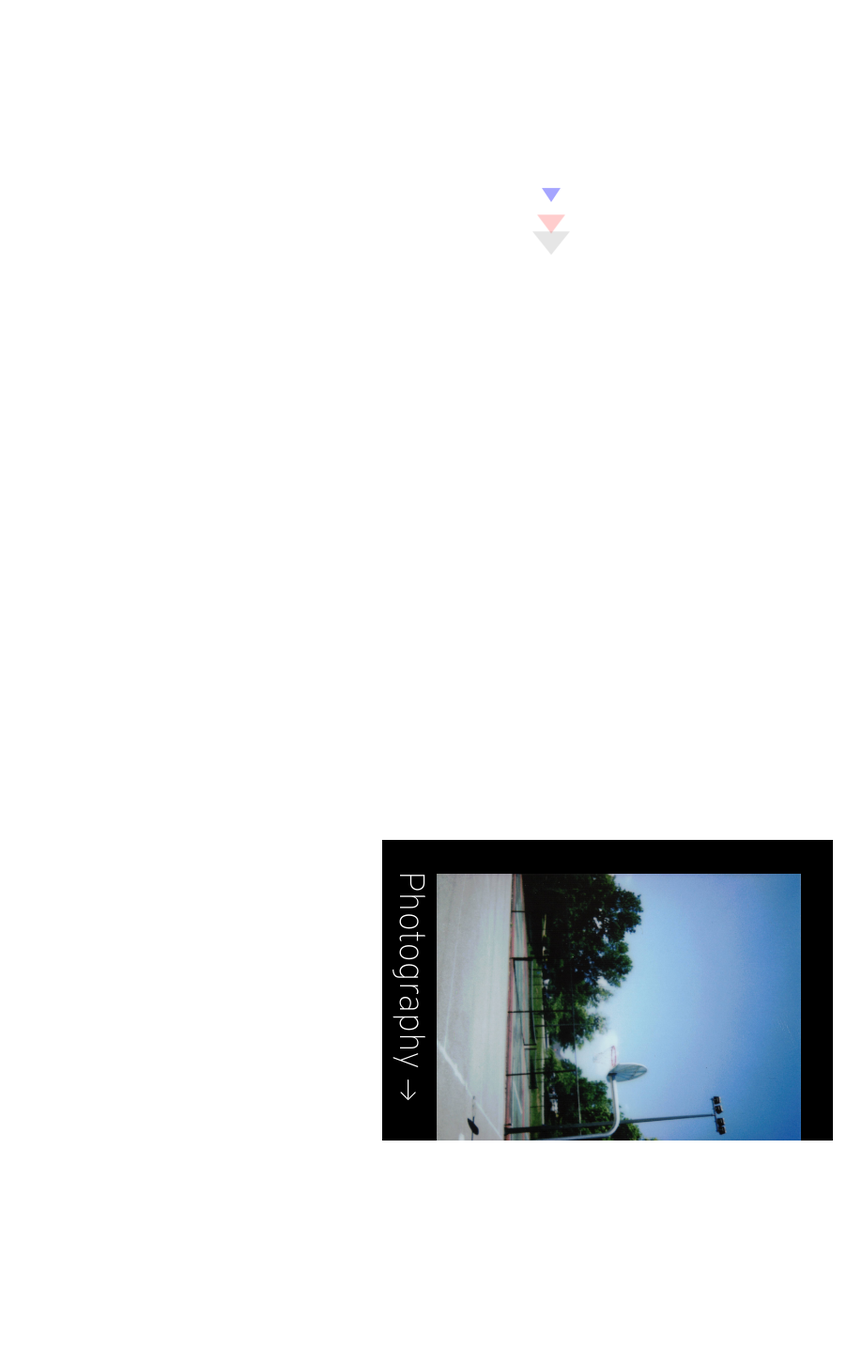
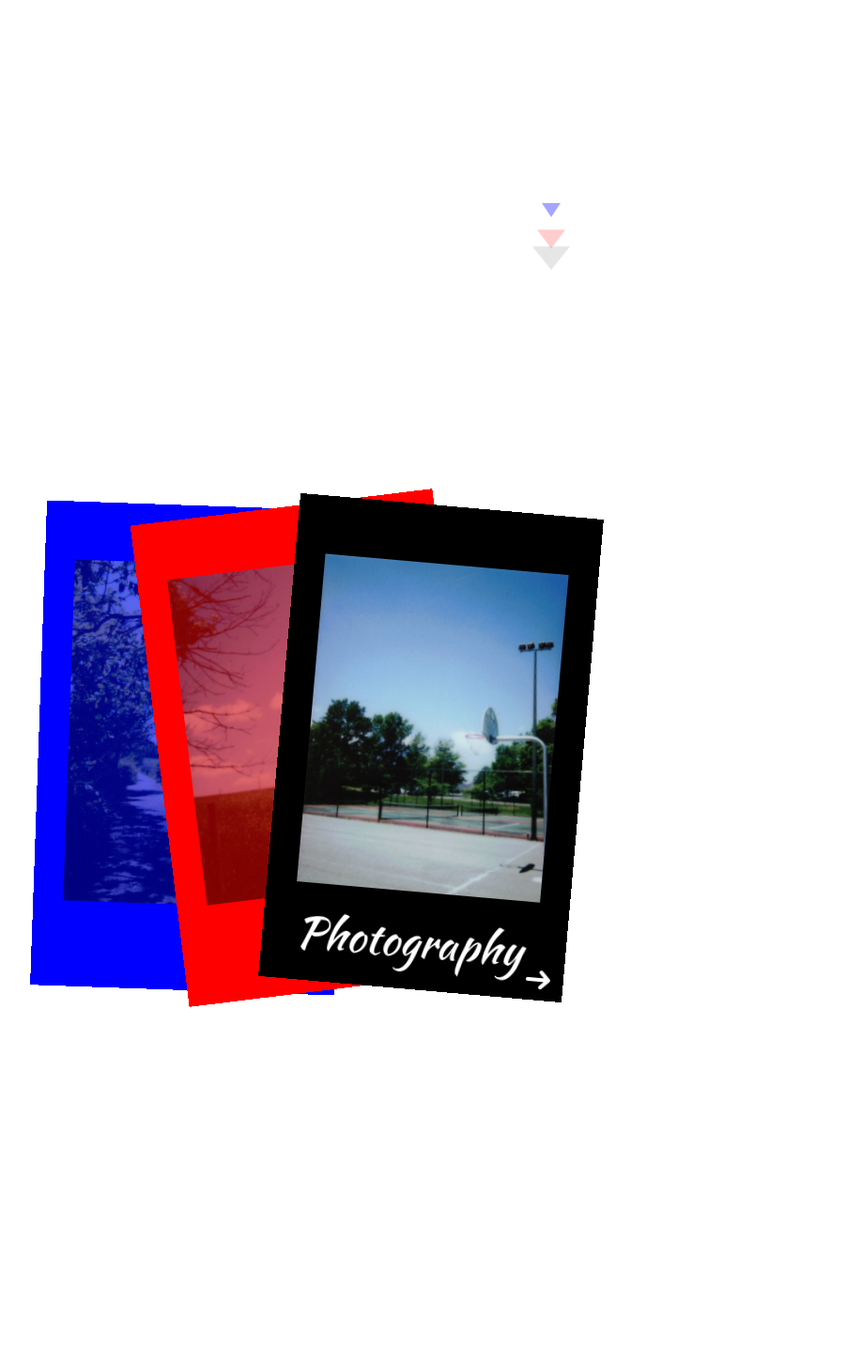
Before and after one commit to the-real-dorado/the-real-dorado.github.io, a PHP site: page / in a window 1280 px wide. Shown: the part 367-1821 px from the top of the page at 94% size, without its empty margins (53-971 px from the left). Before the commit the page ends 1581 px from the top, so only its background shows below. Run offline with PHP 8.4, Linux system fonts and the light colour scheme.

Commit message:
photography_anim

```diff
--- a/index.html
+++ b/index.html
@@ -16,15 +16,15 @@
 
     <link rel="stylesheet" href="/styles/title_anim.css">
     <link rel="stylesheet" href="/styles/arrow.css">
-    <link rel="stylesheet" href="/styles/photos_anim.css">
     <link rel="stylesheet" href="/styles/underline_anim.css">
-    <link rel="stylesheet" href="/styles/scroll_window.css">
+    <link rel="stylesheet" href="/styles/photograph_anim.css">
 
     <style>
       /* @media (min-width: 601px) {body {transform: scale(1.5); transform-origin: top center;} } */
       body {overflow: hidden; display: flex; justify-content: center; align-items: center; flex-direction: column;}
-      .spacer-5{padding-top:2.5vh!important;padding-bottom:2.5vh!important;}
-      .spacer-10{padding-top:5vh!important;padding-bottom:5vh!important;}
+      .spacer-5 {padding-top:2.5vh!important;  padding-bottom:2.5vh!important;}
+      .spacer-10{padding-top:  5vh!important;  padding-bottom:  5vh!important;}
+      .spacer-50{padding-top:  25vh!important; padding-bottom: 25vh!important;}
       </style>
   </head>
 
@@ -40,7 +40,7 @@
 
 
   <body>
-    <!-- title intro  -->
+    <!-- intro  -->
     <div class="spacer-10"></div>
     <div class="spacer-10"></div>
     <div class="spacer-5"></div>
@@ -49,43 +49,43 @@
     <div>
       <p class="format w3-container animate__animated animate__fadeInUp">
         Hi</p>
-        <p class="format w3-container animate__animated animate__fadeInUp animate__delay-1s">
-          I create what I imagine</p>
+      <p class="format w3-container animate__animated animate__fadeInUp animate__delay-1s">
+        I create what I imagine</p>
     </div>
 
     <!-- arrows -->
-    <div class="w3-container w3-padding-32"></div>
+    <div class="spacer-10"></div>
     <div class="arrow-container">
       <div class="arrow white"></div>
       <div class="arrow red"></div>
       <div class="arrow blue"></div>
     </div>
+    <div class="spacer-10"></div>
 
-    <!-- photography - square here-->
+    <!-- Photography-->
+    <div class="spacer-50"></div>
+    <div class="spacer-50"></div>
     <div class="spacer-10"></div>
-    <div class="spacer-10"></div>
-    <div class="w3-container w3-padding 64"></div>
-    <div class="rotate-square-container">
-      <div id="rotateSquare1" class="rotate-square" style="background-color: var(--notThemeColor)"
-      onclick="window.location.href='/pages/photography.html';">
-      <img src="/images/photography/film/basketball.jpg" alt="" style="width: 80%; height: auto; position: absolute; top: 7%; left: 10%;">
-        <p class="underline" tabindex="0">Photography
-          <svg width="1em" height="1em" viewBox="0 0 40 40" fill="none" stroke="var(--themeColor)" stroke-width="1.4"
-            stroke-linecap="round" stroke-linejoin="round" style="transform: translateY(5px);">
-            <line x1="4" y1="26" x2="24" y2="26"></line>
-            <polyline points="18 18 26 26 18 34"></polyline>
-          </svg>
-        </p>
-      </div>
-      <div id="rotateSquare2" class="rotate-square" style="background-color: red">
-        <img src="/images/photography/film/bridge.jpg" alt="" style="width: 80%; height: auto; position: absolute; top: 7%; left: 10%;">
-      </div>
-      <div id="rotateSquare3" class="rotate-square" style="background-color: blue">
-        <img src="/images/photography/film/fence.jpg" alt="" style="width: 80%; height: auto; position: absolute; top: 7%; left: 10%;">
-      </div>
+    <div class="photograph photograph3" style="background-color: blue;">
+      <img src="/images/photography/film/bridge.jpg" alt=""
+      style=" opacity: 50%;">
     </div>
-    <div class="spacer-10"></div>
-    <div class="spacer-10"></div>
+    <div class="photograph photograph2" style="background-color: red;">
+      <img src="/images/photography/film/fence.jpg" alt=""
+        style=" opacity: 50%">
+    </div>
+    <div class="photograph photograph1 underline" onclick="window.location.href='/pages/photography.html';">
+      <p style="background-color: var(--notThemeColor);
+                  font-size: 5.8vh; padding-left: 4.5vh; padding-top: 48vh;
+                  font-family: 'Kaushan script';"> Photography</p>
+        <svg width="5vh" height="5vh" viewBox="0 0 40 40" fill="none" stroke="var(--themeColor)" stroke-width="0.5vh"
+          stroke-linecap="round" stroke-linejoin="round" style="transform: translateX(0vh) translateY(58.5vh);">
+          <line x1="4" y1="26" x2="24" y2="26"></line>
+          <polyline points="18 18 26 26 18 34"></polyline>
+        </svg>
+      <img src="/images/photography/film/basketball.jpg" alt="">
+    </div>
+    <div class="spacer-50"></div>
 
     <!-- 3D & Game Design -->
     <!-- <div class="spacer-10"></div>
@@ -99,8 +99,7 @@
     <div class="spacer-10"></div>
     <div class="debug-center"></div> -->
 
-    <script src="/scripts/photos_anim.js"></script>
-    <script src="/scripts/scroll_window.js"></script>
+    <script src="/scripts/photograph_anim.js"></script>
   </body>
   </html>
 
--- /dev/null
+++ b/scripts/photograph_anim.js
@@ -0,0 +1,12 @@
+document.addEventListener("scroll", () => {
+    const triggerElement = document.querySelector(".photograph1"); // Use first photograph as trigger reference
+    if (!triggerElement) return;
+
+    const triggerPoint = triggerElement.getBoundingClientRect().top < window.innerHeight * 0.7;
+
+    if (triggerPoint) {
+        document.querySelectorAll(".photograph").forEach(photograph => {
+            photograph.classList.add("active");
+        });
+    }
+});
--- a/scripts/photos_anim.js
+++ /dev/null
@@ -1,55 +0,0 @@
-window.addEventListener('scroll', function () {
-    let scrollY = window.scrollY;
-    let viewportHeight = window.innerHeight;
-    let baseAngle = 90; // Base angle for all squares (start position)
-
-    // Set the offset point where the rotation starts (in viewport height %)
-    let offset = 20;
-    let offsetInPixels = (offset / 100) * viewportHeight;
-
-    // Function to determine rotation factors based on screen size
-    function setRotationFactors() {
-        if (window.matchMedia("(max-width: 600px)").matches) {
-            // Mobile values
-            return { rotationFactor1: 1.0,
-                     rotationFactor2: 1.2,
-                     rotationFactor3: 1.4 };
-        } else {
-            // Desktop values
-            return { rotationFactor1: 0.6,
-                     rotationFactor2: 0.7,
-                     rotationFactor3: 0.8 };
-        }
-    }
-
-    // Set rotation factors based on screen size
-    let { rotationFactor1, rotationFactor2, rotationFactor3 } = setRotationFactors();
-
-    // Optional: Update values on window resize
-    window.addEventListener("resize", () => {
-        ({ rotationFactor1, rotationFactor2, rotationFactor3 } = setRotationFactors());
-    });
-
-    // Function to update the rotation based on scroll
-    function updateRotation() {
-        if (scrollY > offsetInPixels) {
-            // Calculate rotation angle based on scroll distance and rotation factor
-            let rotationAngle1 = Math.min((scrollY - offsetInPixels) / viewportHeight * 180 * rotationFactor1, 87);
-            let rotationAngle2 = Math.min((scrollY - offsetInPixels) / viewportHeight * 180 * rotationFactor2, 97);
-            let rotationAngle3 = Math.min((scrollY - offsetInPixels) / viewportHeight * 180 * rotationFactor3, 112);
-
-            // Apply different rotation for each square
-            document.getElementById('rotateSquare1').style.transform = `rotate(${baseAngle - rotationAngle1}deg)`;
-            document.getElementById('rotateSquare2').style.transform = `rotate(${baseAngle - rotationAngle2}deg)`;
-            document.getElementById('rotateSquare3').style.transform = `rotate(${baseAngle - rotationAngle3}deg)`;
-        } else {
-            // If scroll is below the offset, keep all squares at the initial rotation angle
-            document.getElementById('rotateSquare1').style.transform = `rotate(${baseAngle}deg)`;
-            document.getElementById('rotateSquare2').style.transform = `rotate(${baseAngle}deg)`;
-            document.getElementById('rotateSquare3').style.transform = `rotate(${baseAngle}deg)`;
-        }
-    }
-
-    // Use requestAnimationFrame to optimize performance
-    window.requestAnimationFrame(updateRotation);
-});
--- a/styles/master.css
+++ b/styles/master.css
@@ -6,6 +6,12 @@
 @font-face {
     font-family: 'Overpass';
     src: url('/styles/fonts/Overpass-Thin.ttf');
+}
+
+@font-face {
+  font-family: 'Roboto Mono';
+  /* Dorado */
+  src: url('/styles/fonts/RobotoMono-Regular.ttf');
 }
 
 @font-face {
@@ -37,9 +43,10 @@
   src: url('/styles/fonts/Sail-Regular.otf');
 }
 @font-face {
-  font-family: 'Roboto Mono'; /* Dorado */
-  src: url('/styles/fonts/RobotoMono-Regular.ttf');
+  font-family: 'Kaushan Script';
+  src: url('/styles/fonts/KaushanScript-Regular.ttf');
 }
+
 
 /* auto theme */
 :root {
--- /dev/null
+++ b/styles/photograph_anim.css
@@ -0,0 +1,50 @@
+/* body {
+    height: 200vh;
+    display: flex;
+    flex-direction: column;
+    align-items: center;
+    justify-content: flex-start;
+    overflow-x: hidden;
+} */
+
+.photograph {
+    width: 40.5vh;
+    height: 64.5vh;
+    background-color: var(--notThemeColor);
+    margin-top: -64.5vh;
+    /* Keeps in flow */
+    position: relative;
+    transition: transform 2s cubic-bezier(0.2, 1, 0.3, 1);
+    /* Fast start, slow end */
+    color: var(--themeColor);
+    display: flex;
+    align-items: flex-start;
+}
+
+.photograph img {
+    width: 80%;
+    height: auto;
+    position: absolute;
+    top: 12%;
+    left: 10%;
+}
+
+.photograph3        {z-index: 1; transform: translateX(-80vw) rotate(0deg);}
+.photograph2        {z-index: 2; transform: translateX(-80vw) rotate(0deg);}
+.photograph1        {z-index: 3; transform: translateX(-80vw) rotate(0deg); cursor: pointer;}
+
+.photograph3.active {transform: translateX(-30vw) rotate( 2deg);}
+.photograph2.active {transform: translateX(-20vw) rotate(-7deg);}
+.photograph1.active {transform: translateX(-10vw) rotate( 5deg);}
+
+@media screen and (max-width: 600px) {
+
+    .photograph3        {z-index: 1; transform: translateX(-120vw) rotate(0deg);}
+    .photograph2        {z-index: 2; transform: translateX(-120vw) rotate(0deg);}
+    .photograph1        {z-index: 3; transform: translateX(-120vw) rotate(0deg); cursor: pointer;}
+
+    .photograph3.active {transform: translateX(-10vw) rotate( 2deg);}
+    .photograph2.active {transform: translateX( -5vw) rotate(-7deg);}
+    .photograph1.active {transform: translateX(  0vw) rotate( 5deg);}
+
+}
--- a/styles/photos_anim.css
+++ /dev/null
@@ -1,69 +0,0 @@
-.rotate-square-container {
-    position: relative;
-    height: 100vh;
-    display: flex;
-    justify-content: center;
-    align-items: center;
-}
-
-.rotate-square {
-    width: 45vh;
-    height: 60vh;
-    transform-origin: bottom left;
-    position: absolute;
-    display: flex;
-    justify-content: flex-start;
-    align-items: flex-end;
-    color: var(--themeColor);
-    font-family: 'Overpass';
-    text-align: center;
-    transform: rotate(90deg);
-    font-size: 2.5rem;
-    padding-left: 2.2rem;
-    overflow: hidden;
-    cursor: pointer;
-}
-
-.rotate-square img {
-    width: 100%;
-    height: 100%;
-    object-fit: cover;
-    position: absolute;
-    top: 0;
-    left: 0;
-    z-index: -1;
-}
-
-#rotateSquare2::after,
-#rotateSquare3::after {
-    content: "";
-    position: absolute;
-    top: 0;
-    left: 0;
-    width: 100%;
-    height: 100%;
-    background-color: inherit;
-    opacity: 0.5;
-    z-index: 0;
-}
-
-@media (max-width: 600px) {
-    .rotate-square {
-        width: 80vw;
-        height: 110vw;
-        font-size: 2.55rem;
-        padding-left: 2rem;
-    }
-}
-
-#rotateSquare1 { z-index: 0;}
-
-#rotateSquare2 { z-index: -1;}
-
-#rotateSquare3 { z-index: -2;}
-
-.rotate-square:hover .underline::after,
-.rotate-square:focus-visible .underline::after,
-.rotate-square:active .underline::after {
-    width: 100%;
-}
--- a/styles/underline_anim.css
+++ b/styles/underline_anim.css
@@ -1,23 +1,27 @@
 .underline {
     margin: 0;
     padding: 0;
-    position: inherit;
+    position: relative;
+    display: inline-flex;
+    align-items: center;
+    gap: 0.5vh;
     cursor: pointer;
 }
 
 .underline::after {
     content: "";
     position: absolute;
-    left: 0;
+    left: 7vh;
+    bottom: 3vh;
+    /* Adjusted for visibility */
     width: 0;
-    bottom: 0.8rem;
-    height: 1.2px;
-    background-color: var(--themeColor);
+    /* Start with 0 width */
+    height: 0.5vh;
+    background-color: currentColor;
     transition: width 0.3s ease-in-out;
 }
 
-@media (max-width: 600px) {
-    .underline::after {
-    bottom: 0.8rem;
-    }
+.underline:hover::after,
+.underline:focus::after {
+    width: 62%;
 }
```
Also changed, not shown: styles/fonts/KaushanScript-Regular.ttf (added).
